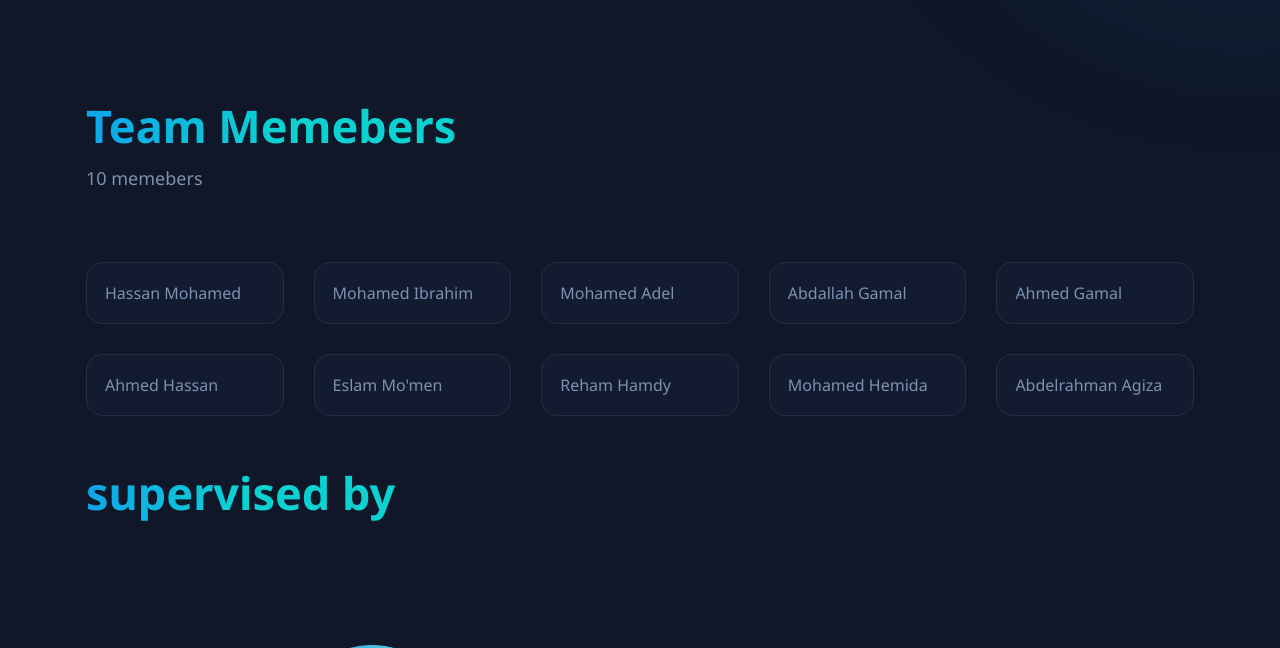
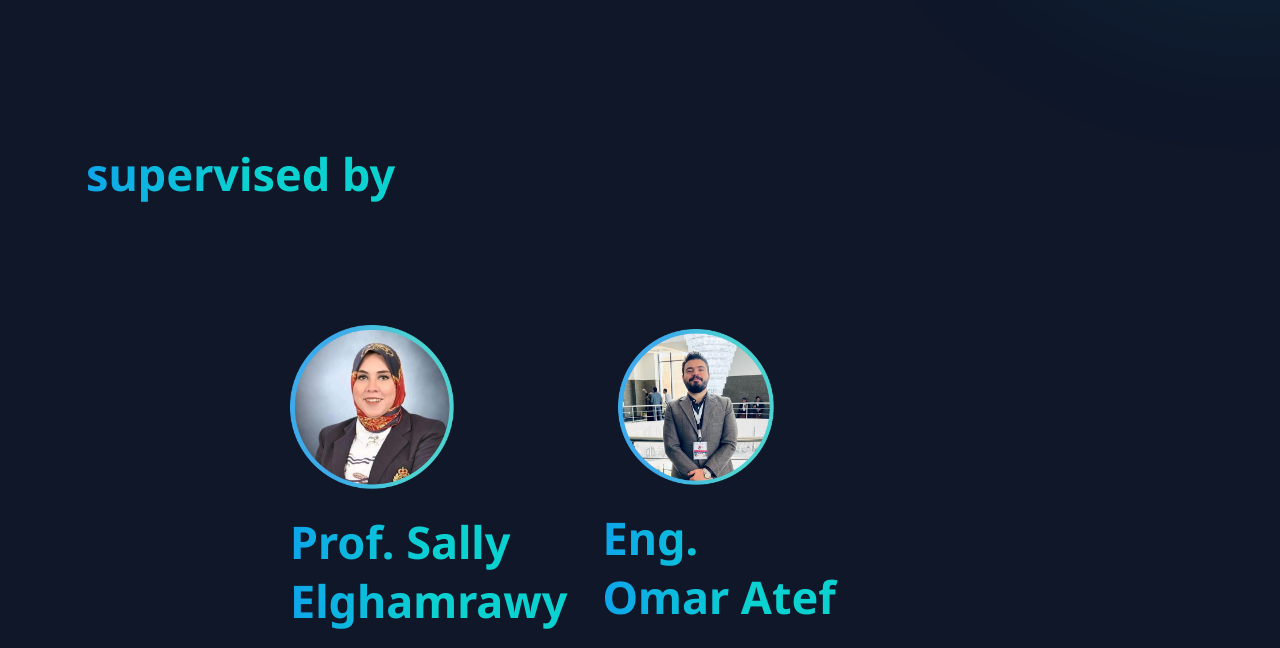
Before and after one commit to medoom0/medoom0.github.io, a plain HTML site: page index.html in a window 1280 px wide. Shown: the part 1493-2141 px from the top of the page. Drawn offline with nearby package versions, Linux system fonts and the light colour scheme.

Commit message:
Update index.html

```diff
--- a/index.html
+++ b/index.html
@@ -171,69 +171,6 @@
         </div>
         <img src="./assets/images/shadow-3.svg" width="500" height="1500" loading="lazy" alt="" class="feature-bg">
       </section>
-
-      <section class="tags" aria-labelledby="tag-label">
-        <div class="container">
-          <h2 class="headline headline-2 section-title" id="tag-label">
-            <span class="span">Team Memebers</span>
-          </h2>
-          <p class="section-text">
-            10 memebers
-          </p>
-          <ul class="grid-list">
-            <li>
-              <button class="card tag-btn">
-                <p class="btn-text">Hassan Mohamed</p>
-              </button>
-            </li>
-            <li>
-              <button class="card tag-btn">
-                <p class="btn-text">Mohamed Ibrahim</p>
-              </button>
-            </li>
-            <li>
-              <button class="card tag-btn">
-                <p class="btn-text">Mohamed Adel</p>
-              </button>
-            </li>
-            <li>
-              <button class="card tag-btn">
-                <p class="btn-text">Abdallah Gamal</p>
-              </button>
-            </li>
-            <li>
-              <button class="card tag-btn">
-                <p class="btn-text">Ahmed Gamal</p>
-              </button>
-            </li>
-            <li>
-              <button class="card tag-btn">
-                <p class="btn-text">Ahmed Hassan</p>
-              </button>
-            </li>
-            <li>
-              <button class="card tag-btn">
-                <p class="btn-text">Eslam Mo'men</p>
-              </button>
-            </li>
-            <li>
-              <button class="card tag-btn">
-                <p class="btn-text">Reham Hamdy</p>
-              </button>
-            </li>
-            <li>
-              <button class="card tag-btn">
-                <p class="btn-text">Mohamed Hemida</p>
-              </button>
-            </li>
-            <li>
-              <button class="card tag-btn">
-                <p class="btn-text">Abdelrahman Agiza</p>
-              </button>
-            </li>
-          </ul>
-        </div>
-      </section>
       <br>
       <br>
       <section class="tags" aria-labelledby="tag-label">
```
